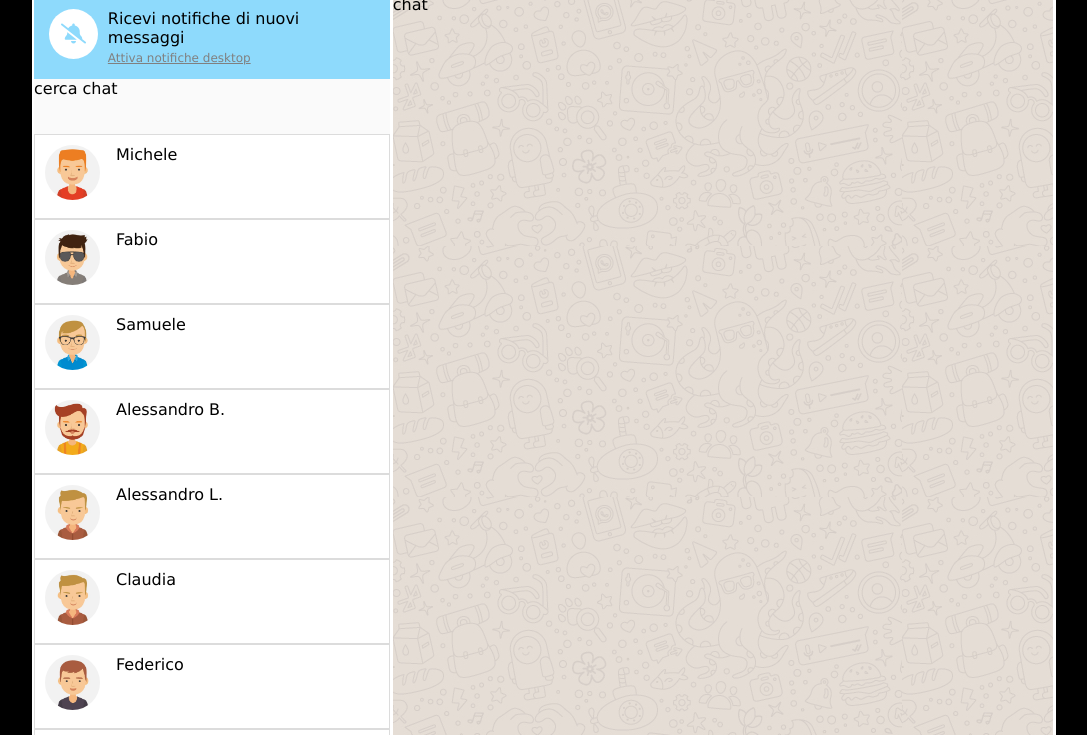
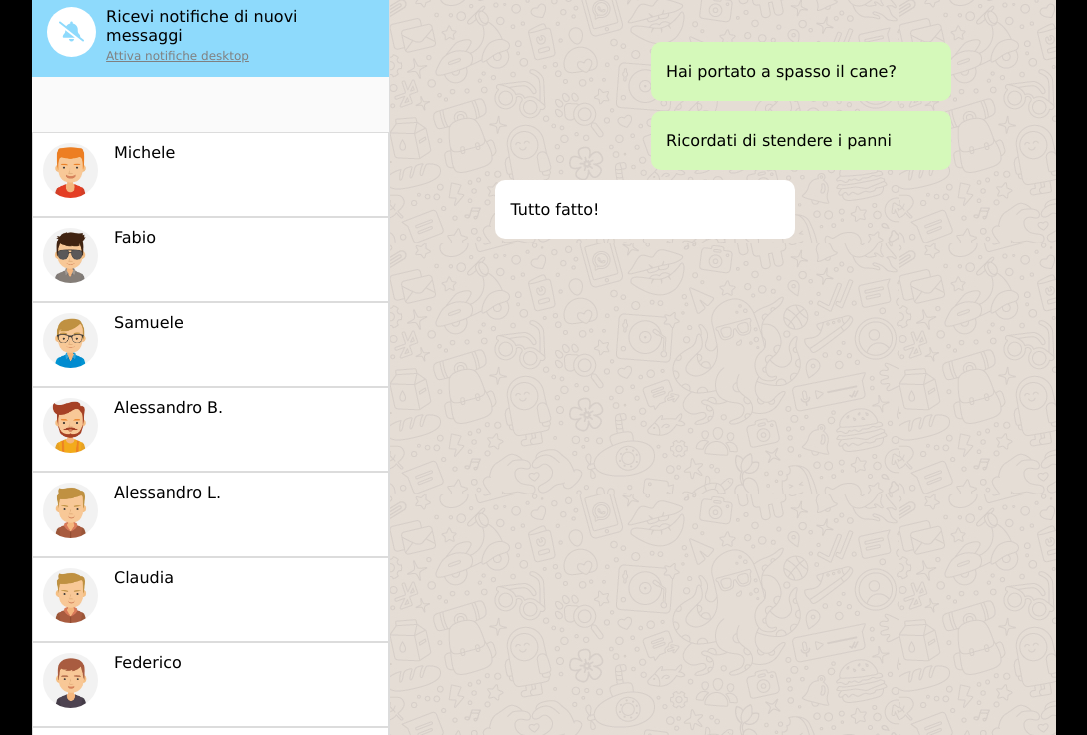
Before and after one commit to valeriobilli/vue-boolzapp, a plain HTML site: page index.html in a window 1280 px wide. Shown: the part 109-844 px from the top of the page, without its empty margins (96-1183 px from the left). Drawn offline with nearby package versions, Linux system fonts and the light colour scheme.

Commit message:
box chat

```diff
--- a/css/style.css
+++ b/css/style.css
@@ -12,8 +12,7 @@ body {
 
 #app {
     margin: 2% 10%;
-    border: 1px solid white;
-    background-color: bisque;
+    background-color: white;
     height: 900px;
     display: flex;
 }
@@ -22,9 +21,9 @@ body {
 
 #container-left {
     width: 35%;
-    border: 1px solid white;
     display: flex;
     flex-direction: column;
+    border-right: 1px solid gainsboro;
 }
 
 /* header sinistro */
@@ -92,6 +91,8 @@ body {
 #search-chat {
     height: 55px;
     background-color: #fafafa;
+    display: flex;
+    padding: 10px;
 }
 
 .contact {
@@ -108,7 +109,6 @@ body {
 
 #container-right {
     width: 65%;
-    border: 1px solid white;
     display: flex;
     flex-direction: column;
     justify-content: space-between;
@@ -116,16 +116,36 @@ body {
 
 #header-right {
     height: 75px;
-    border: 1px solid white;
+    background-color: #eaeaea;
 }
 
+/* chat aperta */
 #chat-box {
-    border: 1px solid white;
     flex-grow: 1;
     background-image: url(../img/mine.jpg);
+    padding: 50px 105px;
+    display: flex;
+    flex-direction: column;
+}
+
+.message {
+    max-width: 300px;
+    min-width: 300px;
+    padding: 20px 15px;
+    margin-bottom: 10px;
+    border-radius: 10px;
+}
+
+.sent {
+    background-color: #d5f9ba;
+    align-self: flex-end;
+}
+
+.received {
+    background-color: white;
+    align-self: flex-start;
 }
 
 #chat-bar {
     height: 75px;
-    border: 1px solid white;
 }
--- a/index.html
+++ b/index.html
@@ -12,6 +12,8 @@
     <div id="app">
         <!-- lista contatti -->
        <div id="container-left">
+
+            <!-- user -->
             <div id="header-left">
                 <div id="user">
                     <img v-for="user in user" :src="user.avatar" :alt="user.name" class="profile-pic">
@@ -24,6 +26,7 @@
                 </div>
             </div>
 
+            <!-- banner notifiche -->
             <div id="notifications">
                 <div id="bell">
                     <i class="fa-solid fa-bell-slash"></i>
@@ -35,15 +38,18 @@
 
             </div>
 
+            <!-- barra di ricerca -->
             <div id="search-chat">
-                cerca chat
+                <div></div>
+                <div></div>
             </div>
 
+            <!-- lista delle chat -->
             <div>
 
                 <div v-for="contact in contacts" class="contact">
                     <img :src="contact.avatar" :alt="contact.name" class="profile-pic"/>
-                    {{ contact.name }}
+                    <div>{{ contact.name }}</div>
                 </div>
 
             </div>
@@ -61,7 +67,9 @@
             </div>
 
             <div id="chat-box">
-                chat
+                <div class="message sent">Hai portato a spasso il cane?</div>
+                <div class="message sent">Ricordati di stendere i panni</div>
+                <div class="message received">Tutto fatto!</div>
             </div>
 
             <div id="chat-bar">
```
